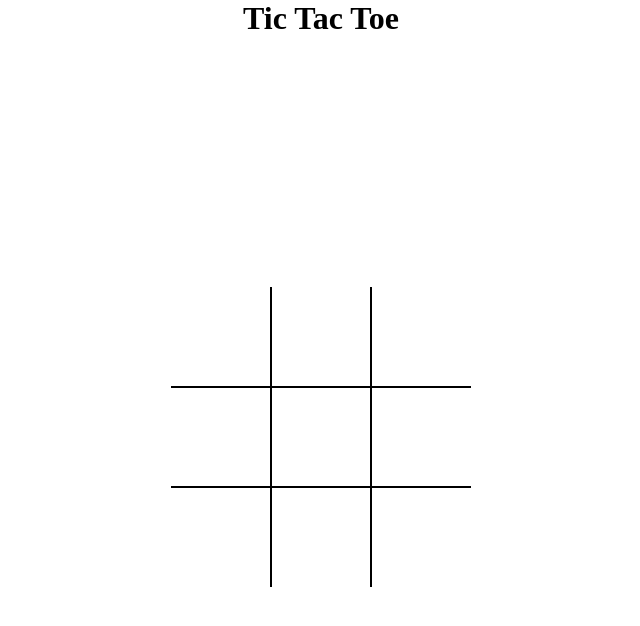
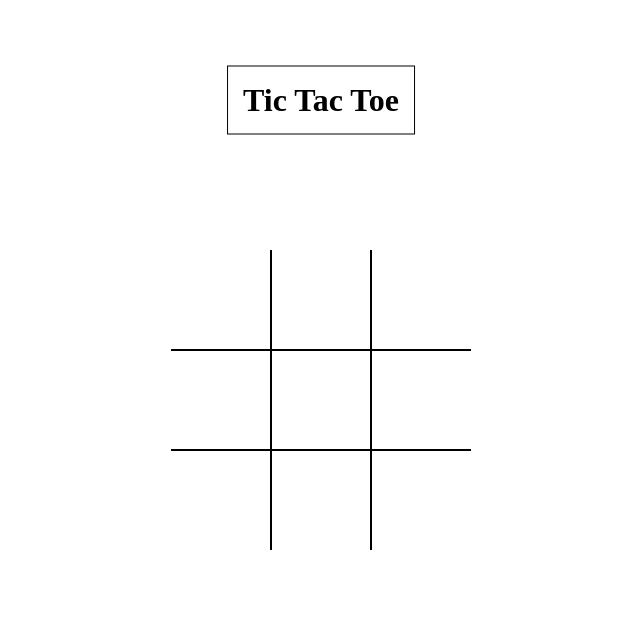
Before and after one commit to DeividasGr/Tic-Tac-Toe, a plain HTML site: page index.html in a window 1280 px wide. Shown: the whole page, without its empty margins (319-959 px from the left). Drawn offline with Linux system fonts and the light colour scheme.

Commit message:
changed title

```diff
--- a/style.css
+++ b/style.css
@@ -7,7 +7,19 @@
   overflow: hidden;
 }
 h1 {
+  position: absolute;
+  top: 100px;
+  left: 50%;
+  transform: translate(-50%, -50%);
   text-align: center;
+  border: 1px solid black;
+  padding: 15px;
+  cursor: pointer;
+  transition: all 0.4s;
+}
+h1:hover {
+  background-color: black;
+  color: white;
 }
 .board {
   width: 100vw;
```
